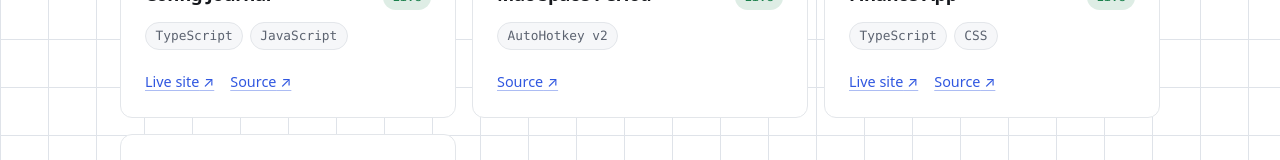
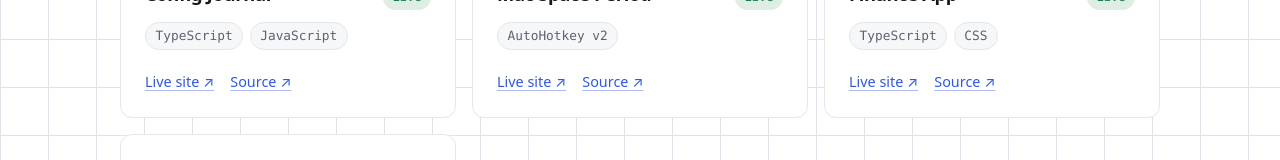
Before and after one commit to zakagain/portfolio, a React (Vite) app: page /work in a window 1280 px wide. Shown: the part 297-457 px from the top of the page. Built offline with nearby package versions, Linux system fonts and the light colour scheme.

Commit message:
live site for MSP

```diff
--- a/src/data/portfolio.ts
+++ b/src/data/portfolio.ts
@@ -100,8 +100,10 @@ export const projects: Project[] = [
     title: 'Mac Space Period',
     tech: ['AutoHotkey v2'],
     status: 'live',
-    // No live site for this one.
-    links: [{ label: 'Source', href: 'https://github.com/zakagain/MSP', external: true }],
+    links: [
+      { label: 'Live site', href: 'https://msp.zakariyakhalid.dpdns.org', external: true },
+      { label: 'Source', href: 'https://github.com/zakagain/MSP', external: true },
+    ],
   },
   {
     id: 'finance-app',
```
